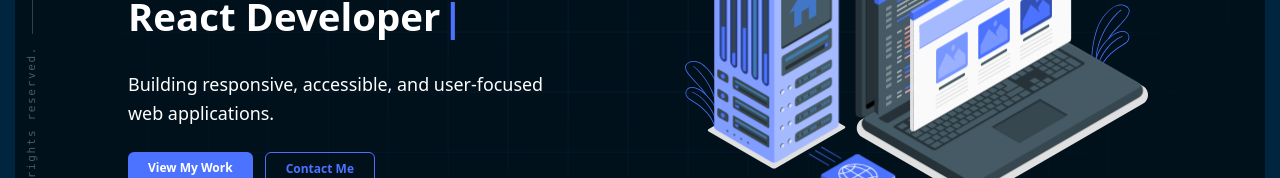
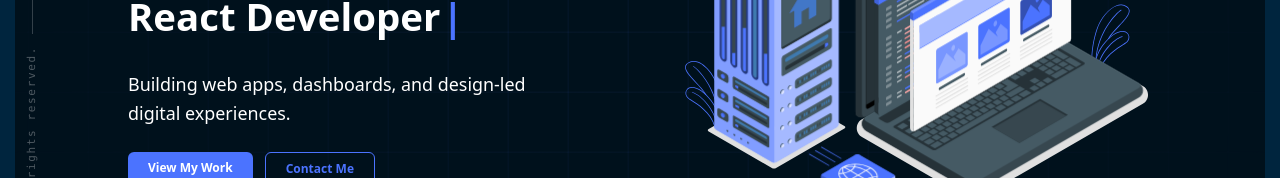
Before and after one commit to SeunAfa/portfolio_site, a React (Vite) app: page / in a window 1280 px wide. Shown: the part 435-613 px from the top of the page. Built offline with nearby package versions, Linux system fonts and the light colour scheme; no server answers.

Commit message:
Update hero tagline to web apps, dashboards, and design-led experiences

```diff
--- a/src/components/HeroSection.jsx
+++ b/src/components/HeroSection.jsx
@@ -128,7 +128,7 @@
 
         {/* Description */}
         <p data-ha className="text-base sm:text-lg text-white mt-4 max-w-sm leading-relaxed text-left">
-          Building responsive, accessible, and user-focused web applications.
+          Building web apps, dashboards, and design-led digital experiences.
         </p>
 
         {/* CTAs */}
@@ -182,7 +182,7 @@
         {/* Description */}
         <p data-ha className="text-white mt-6 max-w-md leading-relaxed text-left"
            style={{ fontSize: "clamp(1rem, 1.4vw, 1.2rem)" }}>
-          Building responsive, accessible, and user-focused web applications.
+          Building web apps, dashboards, and design-led digital experiences.
         </p>
 
         {/* CTAs */}
```
